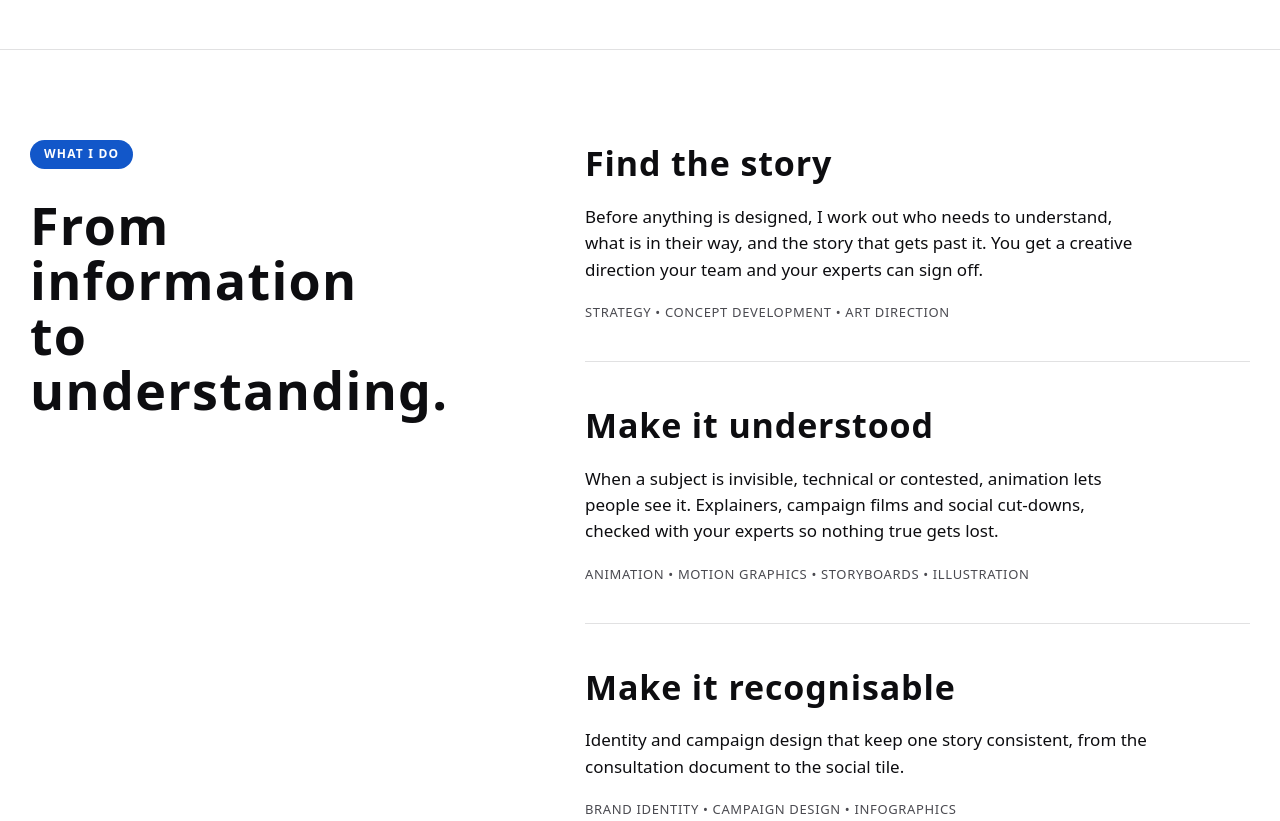
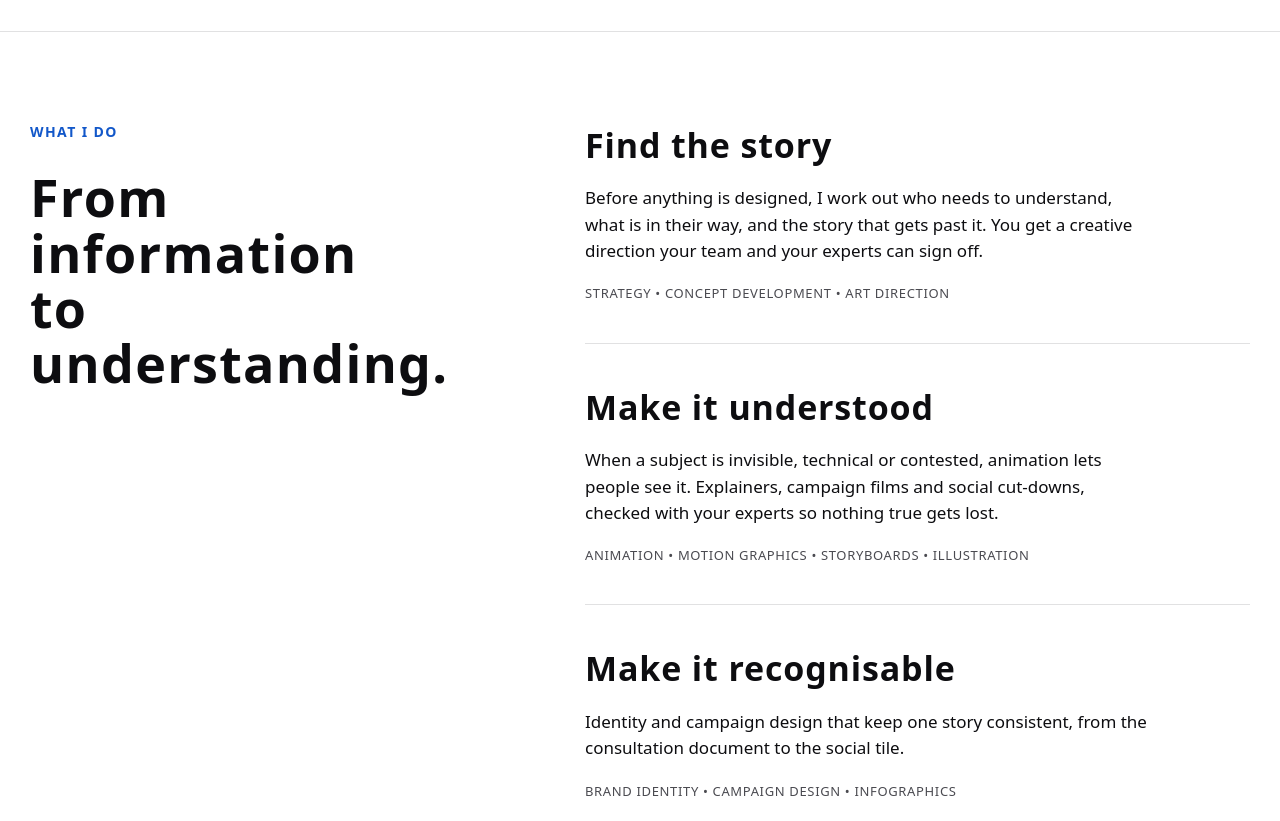
Before and after one commit to LouStanton/FluxnFlow, a plain HTML site: page index.html in a window 1280 px wide. Shown: the part 1640-2461 px from the top of the page. Drawn offline with Linux system fonts and the light colour scheme; a web font is replaced by a local one.

Commit message:
Remove label pills; keep cobalt text labels and the white-on-cobalt band
Co-Authored-By: Claude Fable 5.2 <noreply@anthropic.com>
Claude-Session: https://claude.ai/code/session_01JLDRTzZ3CwV2JnuwSqMsUy

```diff
--- a/assets/css/style.css
+++ b/assets/css/style.css
@@ -1361,27 +1361,12 @@ textarea:focus-visible {
   .split .service:first-child { padding-top: 0; border-top: 0; }
 }
 
-/* ============ Pill labels and white-on-cobalt band (Nov 2026) ============
+/* ============ White-on-cobalt band (Nov 2026) ============
    White text needs the deeper cobalt behind it: white on cobalt is 6.5:1,
-   while white on the lighter palette blue is only about 3:1. */
-
-.section__kicker,
-.page-hero__kicker {
-  display: table;
-  margin-left: auto;
-  margin-right: auto;
-  padding: 0.6rem 1.4rem;
-  border-radius: 10rem;
-  background: var(--flux-cobalt);
-  color: #fff;
-  font-size: 1.2rem;
-}
-
-.split__head .section__kicker,
-.contact-direct .section__kicker,
-.form .section__kicker { margin-left: 0; }
+   while white on the lighter palette blue is only about 3:1.
+   Section labels are plain cobalt text; inside the band they turn white. */
 
 .section--blue { background: var(--flux-cobalt); color: #fff; }
-.section--blue .section__kicker { background: #fff; color: var(--flux-cobalt); }
+.section--blue .section__kicker { color: #fff; }
 .section--blue .btn-pill--ghost { border-color: #fff; color: #fff; }
 .section--blue .btn-pill--ghost:hover { background: #fff; color: var(--ink); }
```
